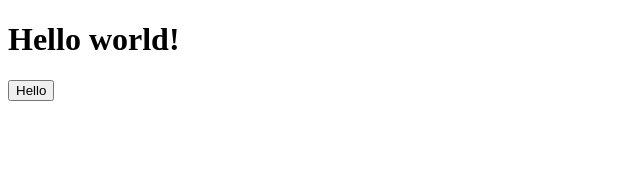
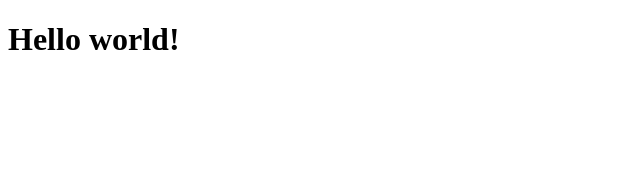
Before and after one commit to hienduong-agilityio/react-training, a React (Vite) app in the folder practice-two/: page / in a window 1280 px wide. Shown: the top 170 px of the page, without its empty margins (0-640 px from the left). Built offline with nearby package versions, Linux system fonts and the light colour scheme; a web font is replaced by a local one.

Commit message:
refactor: updated code style, format

```diff
--- a/practice-two/src/App.tsx
+++ b/practice-two/src/App.tsx
@@ -1,12 +1,5 @@
-import Button from './components/common/Button';
-
 function App() {
-  return (
-    <>
-      <h1 className="text-4xl font-bold underline">Hello world!</h1>
-      <Button customClasses="bg-yellow-400 ">Hello</Button>
-    </>
-  );
+  return <h1 className="text-4xl font-bold underline">Hello world!</h1>;
 }
 
 export default App;
--- a/practice-two/src/components/common/Button/index.tsx
+++ b/practice-two/src/components/common/Button/index.tsx
@@ -1,4 +1,4 @@
-import React, { useCallback } from 'react';
+import { useCallback, ReactNode, ButtonHTMLAttributes } from 'react';
 
 // Styles
 import classNames from 'classnames';
@@ -6,24 +6,21 @@ import classNames from 'classnames';
 // Constants
 import { BUTTON_VARIANT } from '../../../constants/common';
 
-interface IButtonProps {
-  children: React.ReactNode;
+export interface IButtonProps extends ButtonHTMLAttributes<HTMLButtonElement> {
   variant?: 'text' | 'outline' | 'filled' | 'filledTonal';
   size?: 'small' | 'medium' | 'large';
   type?: 'button' | 'submit' | 'reset';
   color?: 'primary' | 'secondary' | 'default';
-  disable?: boolean;
   customClasses?: string;
-  leftIcon?: React.ReactNode;
-  rightIcon?: React.ReactNode;
-  onClick?: (e: React.MouseEvent<HTMLButtonElement>) => void;
+  leftIcon?: ReactNode;
+  rightIcon?: ReactNode;
 }
 
 const buttonDefault: string =
   'inline-flex rounded-xl font-medium uppercase flex gap-2 w-max items-center hover:opacity-80 active:shadow-buttonActive cursor-pointer disabled:opacity-60';
 
 const variantClasses: { [key in BUTTON_VARIANT]: string } = {
-  text: ' bg-primary hover:bg-blue-700 border-blue-600 border hover:border-blue-700',
+  text: 'bg-primary hover:bg-blue-700 border-blue-600 border hover:border-blue-700',
   outline: 'border border-primary',
   filled: 'bg-primary text-white rounded-lg',
   filledTonal: 'bg-primary text-white border border-primary'
@@ -44,12 +41,12 @@ const colorClasses: { [key in 'default' | 'primary' | 'secondary']: string } = {
 /**
  * Button component
  * @param children Text for the button.
- * @param variant Variant of the button. Can be one of 'text', 'outline', 'filled', or 'filledTonal.
+ * @param variant Variant of the button. Can be one of 'text', 'outline', 'filled', or 'filledTonal'.
  * @param size Size of the button. Can be one of 'small', 'medium', or 'large'.
  * @param type Type of the button. Can be one of 'button', 'submit', or 'reset'.
  * @param color Color of the button. Can be one of 'primary', 'secondary', 'light'.
  * @param disable Disable of the button. Can be one of 'true' to disable or 'false' to none disable.
- * @param customClasses  Custom variant class for the button.
+ * @param customClasses Custom variant class for the button.
  * @param leftIcon To add icon before content button.
  * @param rightIcon To add icon after content button.
  * @param onClick Click event handler function for the button.
@@ -61,7 +58,7 @@ const Button = ({
   size = 'medium',
   type = 'button',
   color = 'default',
-  disable = false,
+  disabled = false,
   customClasses = '',
   leftIcon,
   rightIcon,
@@ -90,7 +87,7 @@ const Button = ({
         type === 'submit' ? 'submit' : type === 'reset' ? 'reset' : 'button'
       }
       className={buttonClasses}
-      disabled={disable}
+      disabled={disabled}
       onClick={handleButtonClick}
       {...restProps}
     >
```
Also changed, not shown: 2 other files (tests, documents, lock files or other folders).
